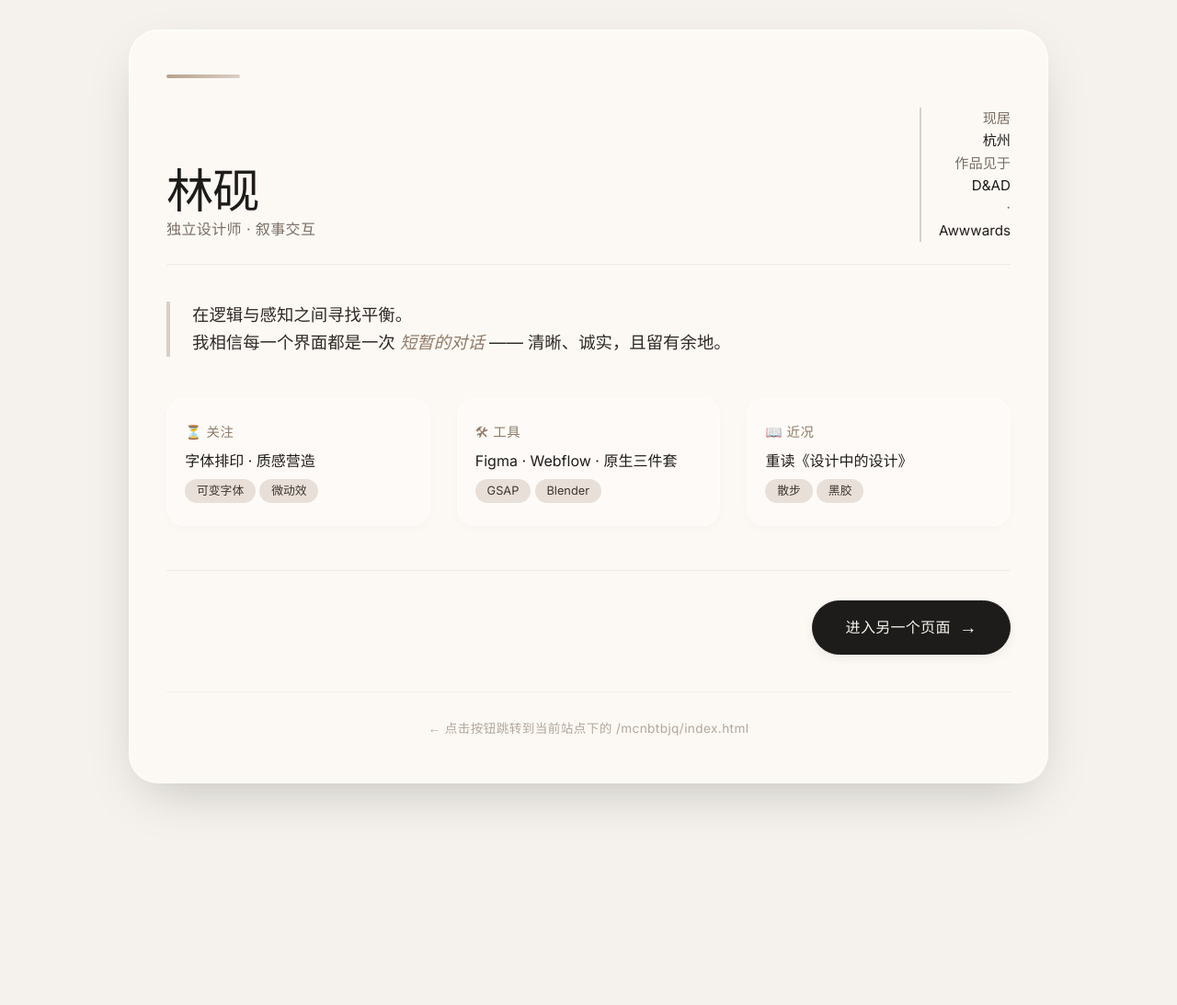
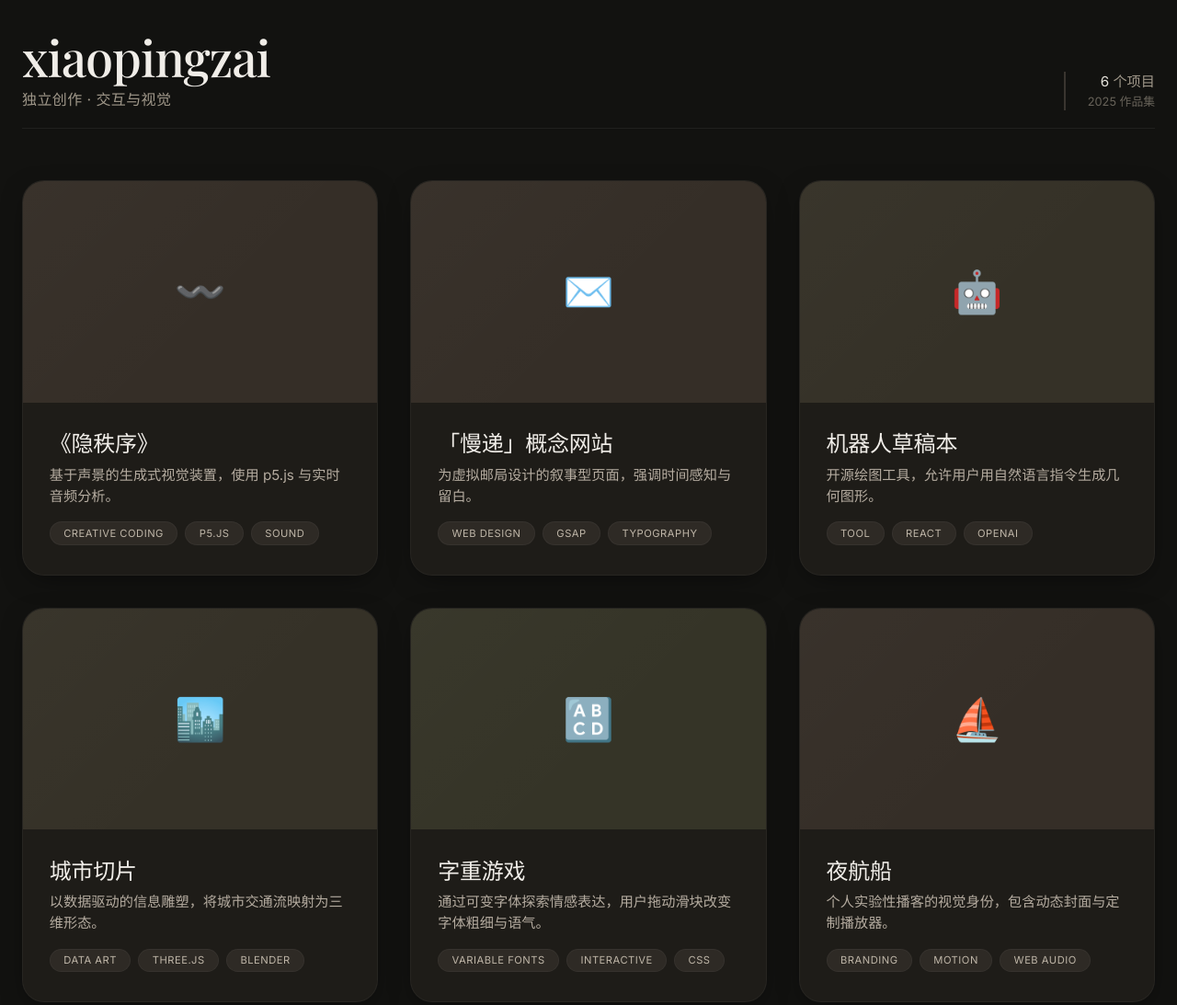
Before and after one commit to xiaopingzai/xiaopingzai.github.io, a plain HTML site: page index.html in a window 1280 px wide. Shown: the top 1093 px of the page at 92% size. Before the commit the page ends 884 px from the top, so only its background shows below. Drawn offline with nearby package versions, Linux system fonts and the light colour scheme; a web font is replaced by a local one.

Commit message:
Update index.html

```diff
--- a/index.html
+++ b/index.html
@@ -3,13 +3,13 @@
 <head>
   <meta charset="UTF-8" />
   <meta name="viewport" content="width=device-width, initial-scale=1.0" />
-  <title>林砚 · 个人主页</title>
-  <!-- 使用优雅的衬线与非衬线字体组合 -->
+  <title>xiaopingzai · 项目集</title>
+  <!-- 字体选择：Inter 用于正文，Playfair Display 用于标题 -->
   <link rel="preconnect" href="https://fonts.googleapis.com" />
   <link rel="preconnect" href="https://fonts.gstatic.com" crossorigin />
   <link href="https://fonts.googleapis.com/css2?family=Inter:opsz@14..32&family=Playfair+Display:ital,wght@0,500;1,500&display=swap" rel="stylesheet" />
   <style>
-    /* 全局重置与基础 */
+    /* ---------- 全局重置 ---------- */
     * {
       margin: 0;
       padding: 0;
@@ -17,272 +17,280 @@
     }
 
     body {
-      background-color: #f5f2ed;
-      color: #1e1c1a;
+      background: #121210;
+      color: #e5e2db;
       font-family: 'Inter', sans-serif;
-      line-height: 1.6;
+      line-height: 1.5;
       padding: 2rem 1.5rem;
       min-height: 100vh;
       display: flex;
       flex-direction: column;
       align-items: center;
-      justify-content: center;
     }
 
-    /* 主容器 – 模拟纸张质感 */
+    /* ---------- 主容器 ---------- */
     .container {
-      max-width: 1000px;
+      max-width: 1300px;
       width: 100%;
-      background: rgba(255, 252, 248, 0.7);
-      backdrop-filter: blur(4px);
-      padding: 3rem 2.5rem;
-      border-radius: 32px;
-      box-shadow: 0 20px 60px -20px rgba(0, 0, 0, 0.25),
-                  inset 0 1px 0 rgba(255, 255, 255, 0.6);
-      border: 1px solid rgba(255, 255, 255, 0.3);
-      transition: box-shadow 0.3s ease;
     }
 
-    /* 装饰性顶线 */
-    .top-line {
-      width: 80px;
-      height: 4px;
-      background: linear-gradient(90deg, #b7a28c, #dacfc4);
-      border-radius: 4px;
-      margin-bottom: 2rem;
-    }
-
-    /* 头部区域 – 姓名 + 副标题 */
+    /* ---------- 头部 ---------- */
     .header {
       display: flex;
       flex-wrap: wrap;
       justify-content: space-between;
       align-items: flex-end;
-      margin-bottom: 2.5rem;
-      border-bottom: 1px solid rgba(0, 0, 0, 0.06);
-      padding-bottom: 1.5rem;
+      margin-bottom: 3.5rem;
+      padding-bottom: 1.2rem;
+      border-bottom: 1px solid rgba(255, 255, 255, 0.06);
     }
 
-    .name-title h1 {
+    .header-left h1 {
       font-family: 'Playfair Display', serif;
       font-weight: 500;
-      font-size: 3.2rem;
+      font-size: 3.4rem;
       letter-spacing: -0.02em;
-      color: #1e1c1a;
-      margin-bottom: 0.25rem;
+      color: #f0ede8;
       line-height: 1.1;
     }
-
-    .name-title .sub {
+    .header-left .subhead {
       font-size: 1rem;
       font-weight: 400;
-      color: #7a6e64;
+      color: #a0988a;
       letter-spacing: 0.4px;
+      margin-top: 0.25rem;
       text-transform: uppercase;
-      font-feature-settings: "ss01" on;
     }
 
-    .header-extra {
+    .header-right {
       text-align: right;
       font-size: 0.95rem;
-      color: #7a6e64;
-      border-left: 2px solid #dacfc4;
-      padding-left: 1.2rem;
+      color: #a0988a;
+      border-left: 2px solid #3a3530;
+      padding-left: 1.5rem;
     }
-    .header-extra span {
-      display: block;
-    }
-    .header-extra .highlight {
-      color: #1e1c1a;
+    .header-right .count {
       font-weight: 500;
+      color: #e5e2db;
     }
 
-    /* 介绍段落 – 有呼吸感 */
-    .intro {
-      font-size: 1.15rem;
-      max-width: 80%;
-      margin-bottom: 2.8rem;
-      color: #2e2a26;
-      border-left: 4px solid #dacfc4;
-      padding-left: 1.5rem;
+    /* ---------- 项目网格 ---------- */
+    .project-grid {
+      display: grid;
+      grid-template-columns: repeat(auto-fill, minmax(300px, 1fr));
+      gap: 2.2rem;
+      margin: 2rem 0 3rem;
     }
-    .intro em {
-      font-style: italic;
+
+    /* ---------- 项目卡片 ---------- */
+    .project-card {
+      background: #1e1c18;
+      border-radius: 24px;
+      overflow: hidden;
+      transition: transform 0.3s ease, box-shadow 0.4s ease;
+      box-shadow: 0 8px 30px -10px rgba(0, 0, 0, 0.6);
+      border: 1px solid rgba(255, 255, 255, 0.04);
+      cursor: default;
+    }
+    .project-card:hover {
+      transform: translateY(-8px);
+      box-shadow: 0 20px 50px -12px rgba(0, 0, 0, 0.8);
+      border-color: rgba(255, 255, 255, 0.08);
+    }
+
+    .project-thumb {
+      width: 100%;
+      aspect-ratio: 16 / 10;
+      background: #2a2621;
+      display: flex;
+      align-items: center;
+      justify-content: center;
+      font-size: 2.8rem;
+      color: #6b6258;
+      position: relative;
+      overflow: hidden;
+    }
+    /* 模拟缩略图渐变装饰 */
+    .project-thumb::after {
+      content: '';
+      position: absolute;
+      inset: 0;
+      background: linear-gradient(135deg, rgba(255,255,255,0.02), transparent 60%);
+      pointer-events: none;
+    }
+
+    .project-info {
+      padding: 1.6rem 1.8rem 2rem;
+    }
+    .project-info h3 {
       font-family: 'Playfair Display', serif;
       font-weight: 500;
-      color: #8f7a66;
+      font-size: 1.5rem;
+      color: #f0ede8;
+      margin-bottom: 0.4rem;
+      letter-spacing: -0.01em;
+    }
+    .project-info .desc {
+      font-size: 0.95rem;
+      color: #b5aca0;
+      margin-bottom: 1rem;
+      line-height: 1.5;
+    }
+    .project-tags {
+      display: flex;
+      flex-wrap: wrap;
+      gap: 0.5rem;
+    }
+    .project-tags span {
+      background: #2e2a25;
+      padding: 0.2rem 0.9rem;
+      border-radius: 100px;
+      font-size: 0.7rem;
+      text-transform: uppercase;
+      letter-spacing: 0.5px;
+      color: #bfb6a8;
+      border: 1px solid rgba(255,255,255,0.04);
     }
 
-    /* 网格 – 展示技能 / 兴趣 */
-    .grid {
-      display: grid;
-      grid-template-columns: repeat(auto-fit, minmax(200px, 1fr));
-      gap: 1.8rem;
-      margin: 2.5rem 0 3rem;
+    /* ---------- 底部 ---------- */
+    .footer {
+      margin-top: 2.5rem;
+      padding-top: 1.8rem;
+      border-top: 1px solid rgba(255, 255, 255, 0.04);
+      text-align: center;
+      font-size: 0.8rem;
+      color: #6b6258;
+      letter-spacing: 0.3px;
+    }
+    .footer a {
+      color: #bfb6a8;
+      text-decoration: none;
+      border-bottom: 1px dotted #3a3530;
+    }
+    .footer a:hover {
+      color: #f0ede8;
+      border-bottom-color: #bfb6a8;
     }
 
-    .grid-item {
-      background: rgba(255, 252, 248, 0.5);
-      padding: 1.5rem 1.2rem;
-      border-radius: 20px;
-      border: 1px solid rgba(255, 255, 255, 0.4);
-      box-shadow: 0 4px 12px rgba(0, 0, 0, 0.02);
-      transition: transform 0.2s ease, box-shadow 0.2s ease;
+    /* ---------- 响应式 ---------- */
+    @media (max-width: 700px) {
+      body { padding: 1.2rem; }
+      .header { flex-direction: column; align-items: flex-start; gap: 0.8rem; }
+      .header-right { text-align: left; border-left: none; padding-left: 0; border-top: 1px solid #3a3530; padding-top: 0.8rem; width: 100%; }
+      .header-left h1 { font-size: 2.6rem; }
+      .project-grid { grid-template-columns: 1fr; gap: 1.8rem; }
     }
-    .grid-item:hover {
-      transform: translateY(-4px);
-      box-shadow: 0 12px 28px -12px rgba(0, 0, 0, 0.12);
-    }
-    .grid-item h3 {
-      font-size: 0.9rem;
-      text-transform: uppercase;
-      letter-spacing: 0.6px;
-      color: #8f7a66;
-      margin-bottom: 0.5rem;
-      font-weight: 500;
-    }
-    .grid-item p {
-      font-size: 1rem;
-      color: #1e1c1a;
-      font-weight: 450;
-    }
-    .grid-item .tag {
-      display: inline-block;
-      background: #e8e0d8;
-      padding: 0.2rem 0.8rem;
-      border-radius: 100px;
-      font-size: 0.8rem;
-      color: #3d3630;
-      margin-top: 0.4rem;
-    }
-
-    /* 按钮 – 跳转到 /mcnbtbjq/index.html */
-    .action-area {
-      display: flex;
-      justify-content: flex-end;
-      margin-top: 1.5rem;
-      border-top: 1px solid rgba(0, 0, 0, 0.06);
-      padding-top: 2rem;
-    }
-
-    .btn-jump {
-      display: inline-flex;
-      align-items: center;
-      gap: 0.6rem;
-      background: #1e1c1a;
-      color: #f5f2ed;
-      padding: 0.8rem 2.2rem;
-      border-radius: 60px;
-      text-decoration: none;
-      font-weight: 450;
-      font-size: 1rem;
-      letter-spacing: 0.3px;
-      border: 1px solid #1e1c1a;
-      transition: all 0.3s ease;
-      box-shadow: 0 4px 12px rgba(0, 0, 0, 0.06);
-    }
-    .btn-jump:hover {
-      background: transparent;
-      color: #1e1c1a;
-      box-shadow: 0 8px 24px -8px rgba(0, 0, 0, 0.2);
-      transform: scale(1.02);
-    }
-    .btn-jump::after {
-      content: "→";
-      font-size: 1.2rem;
-      transition: transform 0.25s ease;
-    }
-    .btn-jump:hover::after {
-      transform: translateX(5px);
-    }
-
-    /* 底部小签名 */
-    .footer-note {
-      margin-top: 2.5rem;
-      font-size: 0.85rem;
-      color: #b3a69a;
-      text-align: center;
-      letter-spacing: 0.4px;
-      border-top: 1px solid rgba(0, 0, 0, 0.04);
-      padding-top: 1.8rem;
-    }
-
-    /* 响应式微调 */
-    @media (max-width: 700px) {
-      body { padding: 1rem; }
-      .container { padding: 2rem 1.2rem; }
-      .header { flex-direction: column; align-items: flex-start; gap: 0.8rem; }
-      .header-extra { text-align: left; border-left: none; padding-left: 0; border-top: 1px solid #dacfc4; padding-top: 0.8rem; width: 100%; }
-      .intro { max-width: 100%; font-size: 1rem; }
-      .name-title h1 { font-size: 2.6rem; }
-      .grid { grid-template-columns: 1fr 1fr; gap: 1rem; }
-      .action-area { justify-content: center; }
-    }
-    @media (max-width: 450px) {
-      .grid { grid-template-columns: 1fr; }
-      .btn-jump { width: 100%; justify-content: center; }
+    @media (max-width: 480px) {
+      .project-info { padding: 1.2rem; }
     }
   </style>
 </head>
 <body>
   <div class="container">
-    <!-- 装饰线 -->
-    <div class="top-line"></div>
-
     <!-- 头部 -->
     <header class="header">
-      <div class="name-title">
-        <h1>林砚</h1>
-        <div class="sub">独立设计师 · 叙事交互</div>
+      <div class="header-left">
+        <h1>xiaopingzai</h1>
+        <div class="subhead">独立创作 · 交互与视觉</div>
       </div>
-      <div class="header-extra">
-        <span>现居 <span class="highlight">杭州</span></span>
-        <span>作品见于 <span class="highlight">D&AD</span> · <span class="highlight">Awwwards</span></span>
+      <div class="header-right">
+        <span class="count">6</span> 个项目
+        <span style="display:block; font-size:0.8rem; opacity:0.6;">2025 作品集</span>
       </div>
     </header>
 
-    <!-- 介绍 – 有温度的文字 -->
-    <div class="intro">
-      <p>
-        在逻辑与感知之间寻找平衡。<br />
-        我相信每一个界面都是一次 <em>短暂的对话</em> ——
-        清晰、诚实，且留有余地。
-      </p>
-    </div>
-
-    <!-- 技能 / 兴趣卡片 -->
-    <div class="grid">
-      <div class="grid-item">
-        <h3>⏳ 关注</h3>
-        <p>字体排印 · 质感营造</p>
-        <span class="tag">可变字体</span>
-        <span class="tag">微动效</span>
-      </div>
-      <div class="grid-item">
-        <h3>🛠 工具</h3>
-        <p>Figma · Webflow · 原生三件套</p>
-        <span class="tag">GSAP</span>
-        <span class="tag">Blender</span>
-      </div>
-      <div class="grid-item">
-        <h3>📖 近况</h3>
-        <p>重读《设计中的设计》</p>
-        <span class="tag">散步</span>
-        <span class="tag">黑胶</span>
-      </div>
-    </div>
-
-    <!-- 跳转按钮 – 指向 /mcnbtbjq/index.html -->
-    <div class="action-area">
-      <a href="/mcnbtbjq/index.html" class="btn-jump">
-        进入另一个页面
-      </a>
-    </div>
+    <!-- 项目网格（由 JavaScript 动态生成） -->
+    <div class="project-grid" id="projectGrid"></div>
 
     <!-- 底部 -->
-    <div class="footer-note">
-      ← 点击按钮跳转到当前站点下的 /mcnbtbjq/index.html
+    <div class="footer">
+      <span>设计 · 代码 · 2025</span>
     </div>
   </div>
+
+  <script>
+    // ---------- 项目数据 ----------
+    const projects = [
+      {
+        name: '《隐秩序》',
+        desc: '基于声景的生成式视觉装置，使用 p5.js 与实时音频分析。',
+        tags: ['Creative Coding', 'p5.js', 'Sound'],
+        emoji: '〰️'
+      },
+      {
+        name: '「慢递」概念网站',
+        desc: '为虚拟邮局设计的叙事型页面，强调时间感知与留白。',
+        tags: ['Web Design', 'GSAP', 'Typography'],
+        emoji: '✉️'
+      },
+      {
+        name: '机器人草稿本',
+        desc: '开源绘图工具，允许用户用自然语言指令生成几何图形。',
+        tags: ['Tool', 'React', 'OpenAI'],
+        emoji: '🤖'
+      },
+      {
+        name: '城市切片',
+        desc: '以数据驱动的信息雕塑，将城市交通流映射为三维形态。',
+        tags: ['Data Art', 'Three.js', 'Blender'],
+        emoji: '🏙️'
+      },
+      {
+        name: '字重游戏',
+        desc: '通过可变字体探索情感表达，用户拖动滑块改变字体粗细与语气。',
+        tags: ['Variable Fonts', 'Interactive', 'CSS'],
+        emoji: '🔠'
+      },
+      {
+        name: '夜航船',
+        desc: '个人实验性播客的视觉身份，包含动态封面与定制播放器。',
+        tags: ['Branding', 'Motion', 'Web Audio'],
+        emoji: '⛵'
+      }
+    ];
+
+    // ---------- 渲染网格 ----------
+    const grid = document.getElementById('projectGrid');
+
+    projects.forEach(p => {
+      const card = document.createElement('div');
+      card.className = 'project-card';
+
+      // 缩略图（用 emoji 和简单背景模拟）
+      const thumb = document.createElement('div');
+      thumb.className = 'project-thumb';
+      // 用随机温和的底色，提升视觉丰富度
+      const hue = Math.floor(Math.random() * 30 + 30); // 暖色范围
+      thumb.style.background = `hsl(${hue}, 15%, 18%)`;
+      thumb.textContent = p.emoji;
+
+      // 信息区
+      const info = document.createElement('div');
+      info.className = 'project-info';
+
+      const title = document.createElement('h3');
+      title.textContent = p.name;
+
+      const desc = document.createElement('div');
+      desc.className = 'desc';
+      desc.textContent = p.desc;
+
+      const tagsWrap = document.createElement('div');
+      tagsWrap.className = 'project-tags';
+      p.tags.forEach(tag => {
+        const span = document.createElement('span');
+        span.textContent = tag;
+        tagsWrap.appendChild(span);
+      });
+
+      info.appendChild(title);
+      info.appendChild(desc);
+      info.appendChild(tagsWrap);
+
+      card.appendChild(thumb);
+      card.appendChild(info);
+      grid.appendChild(card);
+    });
+  </script>
 </body>
 </html>
```
